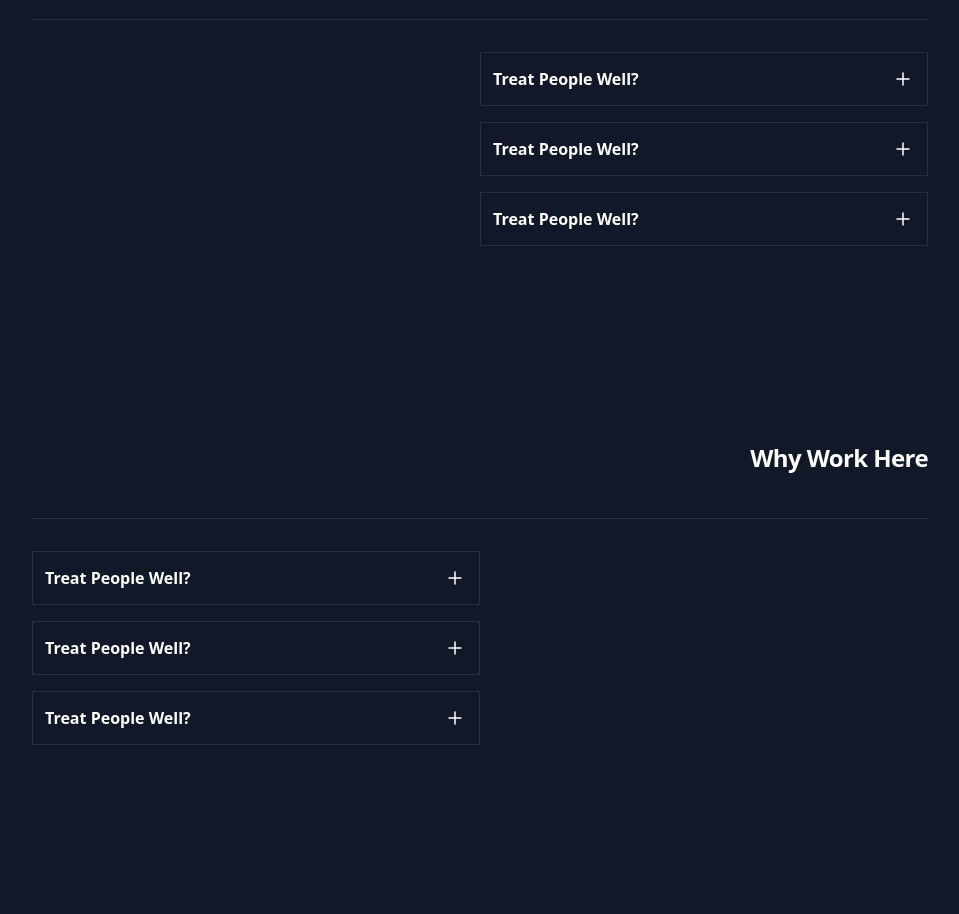
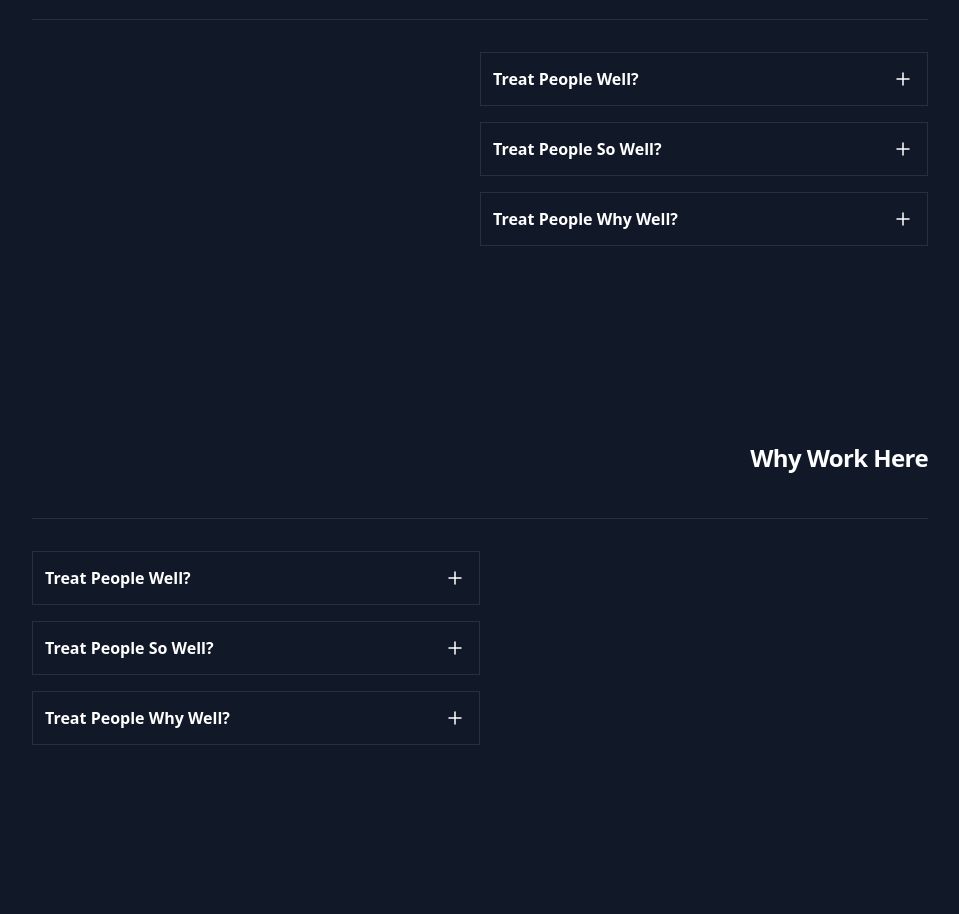
Before and after one commit to torchcommercialmedia/marketingsite, a Next.js app in the folder client/: page /careers in a window 1280 px wide. Shown: the part 1120-2034 px from the top of the page, without its empty margins (160-1119 px from the left). Built offline with nearby package versions, Linux system fonts and the light colour scheme.

Commit message:
fix key not duplicating

```diff
--- a/client/components/Careers/Values.tsx
+++ b/client/components/Careers/Values.tsx
@@ -14,12 +14,12 @@ const Values = (props: Props) => {
         "I don't know, but the flag is a big plus. Lorem ipsum dolor sit amet consectetur adipisicing elit. Quas cupiditate laboriosam fugiat.",
     },
     {
-      question: "Treat People Well?",
+      question: "Treat People So Well?",
       answer:
         "I don't know, but the flag is a big plus. Lorem ipsum dolor sit amet consectetur adipisicing elit. Quas cupiditate laboriosam fugiat.",
     },
     {
-      question: "Treat People Well?",
+      question: "Treat People Why Well?",
       answer:
         "I don't know, but the flag is a big plus. Lorem ipsum dolor sit amet consectetur adipisicing elit. Quas cupiditate laboriosam fugiat.",
     },
```
